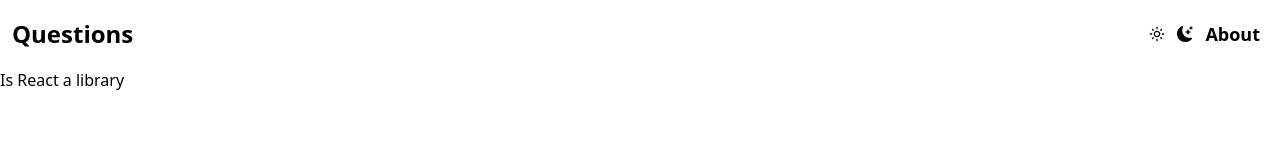
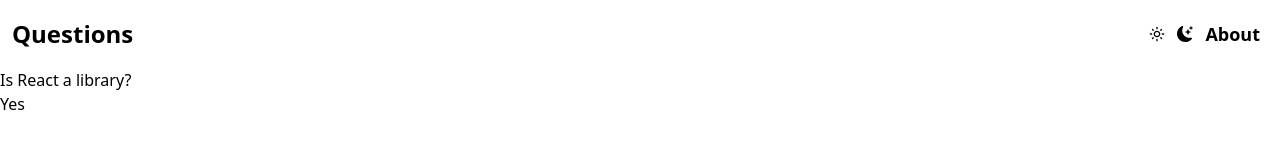
Before and after one commit to Bloom-Sayiorri/controlled-form, a React (Create React App) app: page / in a window 1280 px wide. Shown: the top 166 px of the page. Built offline with nearby package versions, Linux system fonts and the light colour scheme.

Commit message:
typo fixed

```diff
--- a/src/pages/Home.jsx
+++ b/src/pages/Home.jsx
@@ -2,12 +2,13 @@ import React from 'react'
 
 const Home = ({questions}) => {
   questions = {
-    questionName: 'Is React a library'
+    questionName: 'Is React a library?',
+    answer: 'Yes'
   }
   return (
     <div>
       <h3>{questions.questionName}</h3>
-      <p>{questions.answers}</p>
+      <p>{questions.answer}</p>
     </div>
   )
 }
```
